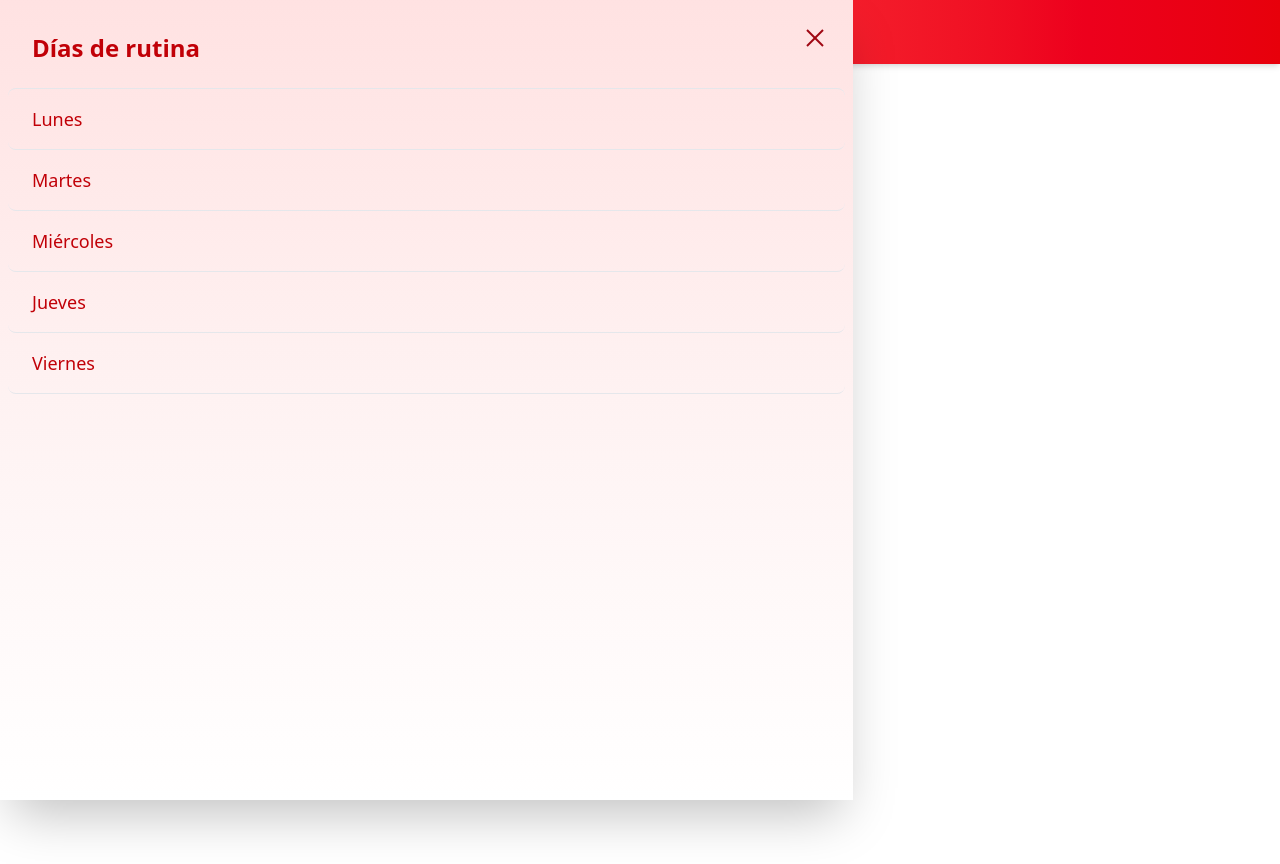
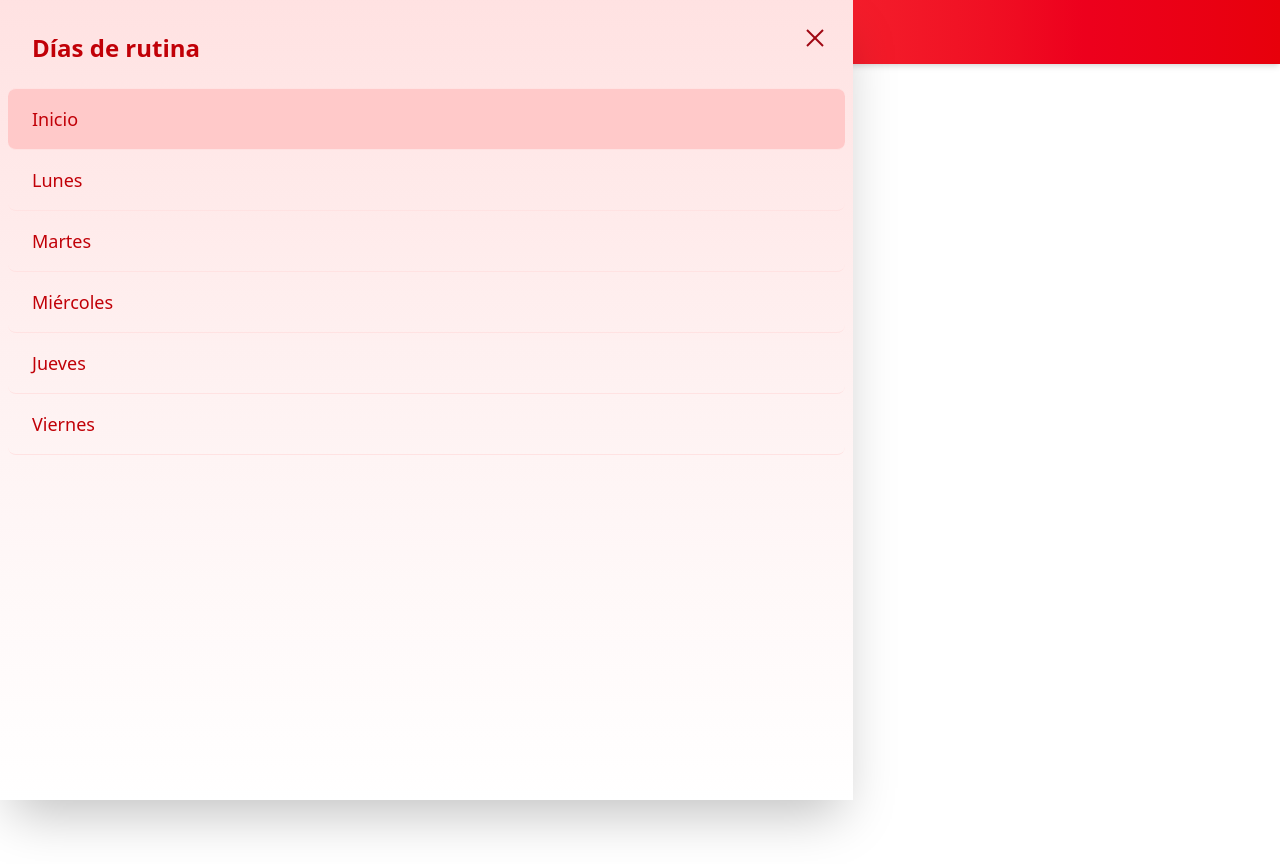
Before and after one commit to fhidalgorosabal/planix-fit, an Angular app: page /home in a window 1280 px wide. Both pictures are taken after a click on the button "Abrir menú". Built offline with nearby package versions, Linux system fonts and the light colour scheme.

Commit message:
fix: Add cursor pointer to buttons for better user interaction

```diff
--- a/src/app/components/exercise-item/exercise-item.html
+++ b/src/app/components/exercise-item/exercise-item.html
@@ -36,7 +36,7 @@
     } @else {
     <button
       (click)="!isGlobalResting && completeSet(); $event.stopPropagation()"
-      class="mt-3 bg-red-200 text-red-900 px-4 py-1 rounded shadow hover:bg-red-300 disabled:opacity-50"
+      class="mt-3 bg-red-200 text-red-900 px-4 py-1 rounded shadow hover:bg-red-300 disabled:opacity-50 cursor-pointer"
       [disabled]="isGlobalResting"
     >
       ✅ Completar serie
--- a/src/app/components/header/header.html
+++ b/src/app/components/header/header.html
@@ -2,7 +2,7 @@
   class="flex items-center px-6 py-4 bg-gradient-to-r from-red-600 via-red-500 to-red-600 shadow-md relative z-40"
 >
   <button
-    class="mr-4 text-white hover:text-red-100 transition-colors duration-200 focus:outline-none"
+    class="mr-4 text-white hover:text-red-100 transition-colors duration-200 focus:outline-none cursor-pointer"
     (click)="toggleMenu()"
     aria-label="Abrir menú"
   >
@@ -20,7 +20,7 @@
   </button>
 
   <h1
-    class="text-white text-2xl font-semibold tracking-wide"
+    class="text-white text-2xl font-semibold tracking-wide cursor-pointer"
     (click)="toHome()"
   >
     <ng-content></ng-content>
--- a/src/app/components/menu/menu.html
+++ b/src/app/components/menu/menu.html
@@ -2,7 +2,7 @@
   class="fixed top-0 left-0 w-full md:w-2/3 h-full bg-gradient-to-b from-red-100 via-red-50 to-white shadow-2xl z-50 py-8 px-2 overflow-y-auto"
 >
   <button
-    class="absolute top-6 right-6 text-red-800 hover:text-red-600 transition"
+    class="absolute top-6 right-6 text-red-800 hover:text-red-600 transition cursor-pointer"
     (click)="toggleMenu()"
     aria-label="Cerrar menú"
   >
@@ -21,17 +21,20 @@
   <h3 class="px-6 text-2xl font-semibold text-red-700 mb-6">Días de rutina</h3>
 
   <ul class="flex flex-col">
+    <li (click)="toggleMenu()">
+      <a
+        [routerLink]="['home']"
+        [routerLinkActive]="['bg-red-200']"
+        class="block w-full px-6 py-4 rounded-lg text-lg text-red-700 font-medium hover:bg-red-100 transition-all duration-200 border-y border-red-100"
+        >Inicio</a
+      >
+    </li>
     @for(day of routineDays(); track day.id) { @if (day.isActive) {
     <li (click)="toggleMenu()">
       <a
         [routerLink]="['/routine-details', day.id]"
         [routerLinkActive]="['bg-red-200']"
-        [ngClass]="{
-          'border-b': day.id !== 1,
-          'border-y': day.id === 1,
-          'border-gray-200': true
-        }"
-        class="block w-full px-6 py-4 rounded-lg text-lg text-red-700 font-medium hover:bg-red-100 transition-all duration-200"
+        class="block w-full px-6 py-4 rounded-lg text-lg text-red-700 font-medium hover:bg-red-100 transition-all duration-200 border-b border-red-100"
       >
         {{ day.name }}
       </a>
```
